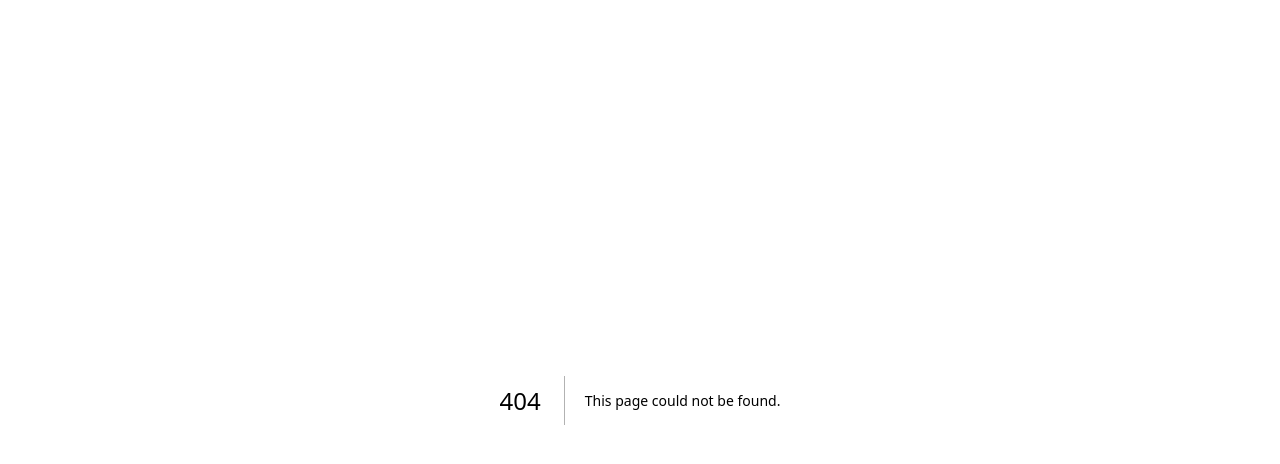
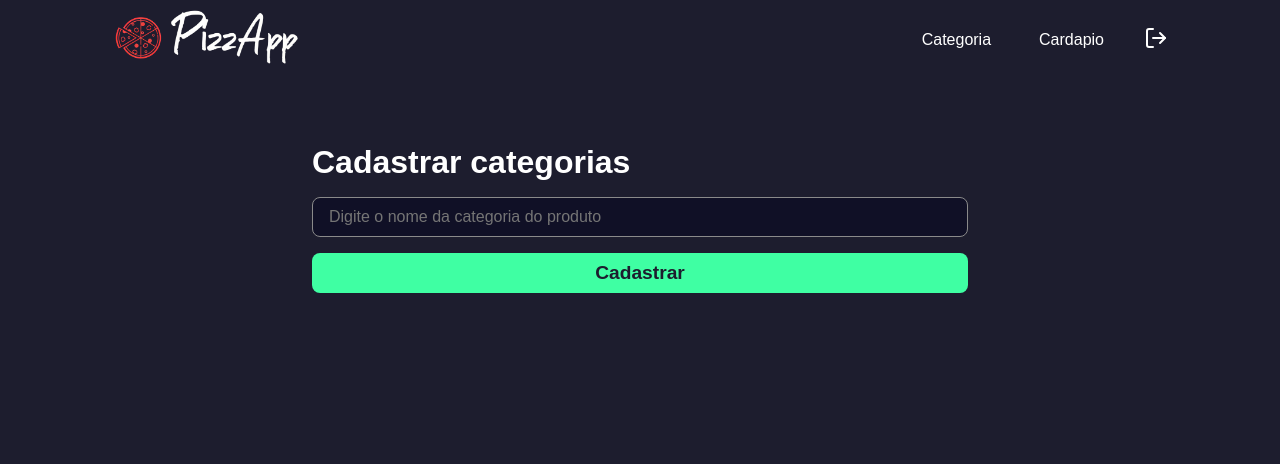
Before and after one commit to Alessandro021/pizzapp-frontend, a Next.js app: page /category in a window 1280 px wide. Before the commit this address had no page. Shown: the top 464 px of the page. Built offline with nearby package versions, Linux system fonts and the light colour scheme.

Commit message:
criado a tela de cadastrar categoria e feito a função de adicionar a caterogia no banco de dados

```diff
--- /dev/null
+++ b/src/pages/category/index.tsx
@@ -0,0 +1,56 @@
+import { useState, FormEvent} from "react";
+import { Header } from "../../components/Header";
+import Head from "next/head";
+import styles  from "./styles.module.scss"
+
+import { setupAPIClient } from "../../service/api";
+import { toast } from "react-toastify";
+
+export default function Category(){
+
+    const [name, setName] = useState("");
+
+    async function  handleRegister(event: FormEvent) {
+        event.preventDefault();
+        if( name === ''){
+            return;
+        }
+
+        const apiClient = setupAPIClient();
+        await apiClient.post("/category", {
+            name: name
+        })
+
+        toast.success(`Categoria ${name} cadastrada com sucesso!`)
+        setName("")
+    }
+
+    return(
+        <>
+        <Head>
+            <title>Nova Categoria - PizzApp</title>
+        </Head>
+
+        <div>
+            <Header />
+            <main className={styles.container}>
+                <h1>Cadastrar categorias</h1>
+
+                    <form className={styles.form} onSubmit={handleRegister}>
+
+                    <input className={styles.input}
+                    type="text"
+                    placeholder="Digite o nome da categoria do produto"
+                    value={name}
+                    onChange={ texto => setName(texto.target.value)}
+                    />
+
+                    <button className={styles.button} type="submit">
+                        Cadastrar
+                    </button>
+                </form>
+            </main>
+        </div>
+        </>
+    )
+}
--- /dev/null
+++ b/src/pages/category/styles.module.scss
@@ -0,0 +1,39 @@
+.container{
+    max-width: 720px;
+    margin: 4rem auto;
+    padding: 0 2rem;
+
+    display: flex;
+    justify-content: space-between;
+    flex-direction: column;
+    h1{
+        color: var(--white);
+    }
+}
+
+.form{
+    display: flex;
+    flex-direction: column;
+    margin: 1rem 0;
+}
+
+.input{
+    background-color: var(--dark-900);
+    border: 0;
+    padding: 1rem;
+    height: 40px;
+    border-radius: 0.5rem;
+    color: var(--white);
+    border: 1px solid var(--gray-100);
+    margin-bottom: 1rem;
+}
+
+.button{
+    height: 40px;
+    border: 0;
+    background-color: var(--green-900);
+    font-weight: bold;
+    font-size: 1.2rem;
+    border-radius: 0.5rem;
+    color: var(--dark-700);
+}
```
